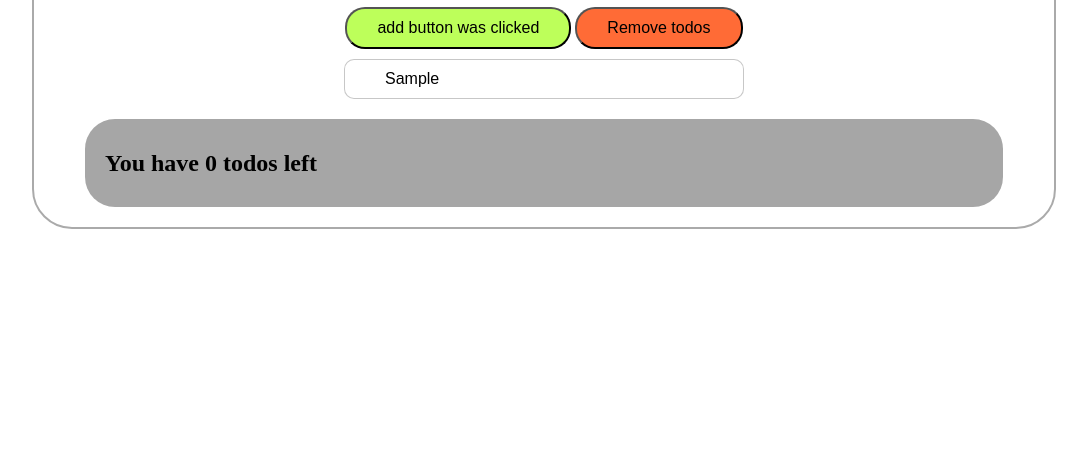
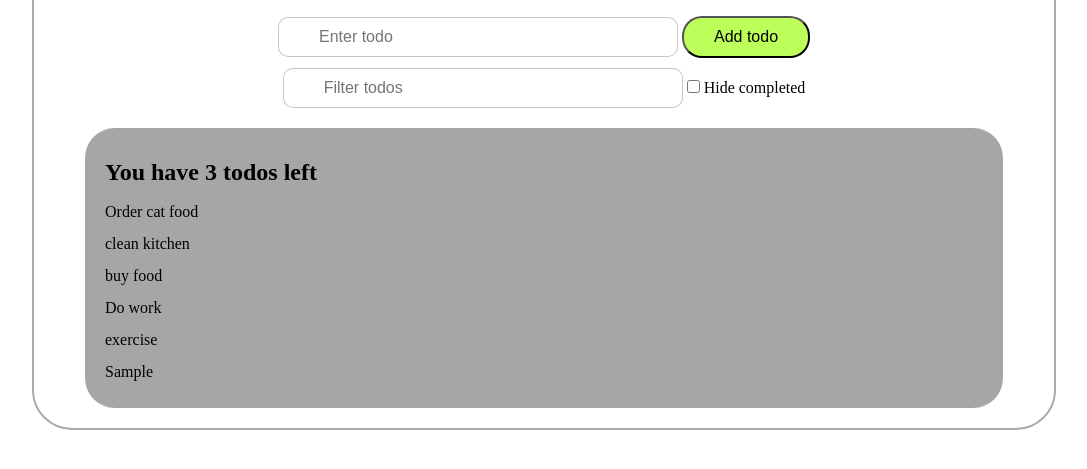
Before and after one commit to hari-basnet/to-do-app-javascript, a plain HTML site: page index.html in a window 1280 px wide. Both pictures are taken after typing "Sample" into the empty fields and a click on the button "Add todo". Shown: the part 115-584 px from the top of the page, without its empty margins (96-1183 px from the left). Drawn offline with Linux system fonts and the light colour scheme.

Commit message:
js added

```diff
--- a/css/main.css
+++ b/css/main.css
@@ -44,8 +44,7 @@
     background-color: rgba(255, 68, 0, 0.788);
 }
 
-input{
-
+#search-text{
   border: 1px solid rgba(0, 0, 0, 0.221);
   border-radius: 10px;
   font-size: 1rem;
@@ -54,3 +53,13 @@ input{
   padding: 10px 40px;
   width: 400px;
 }
+
+#add-todo__box{
+  border: 1px solid rgba(0, 0, 0, 0.221);
+  border-radius: 10px;
+  font-size: 1rem;
+  margin: 10px 0 0 0;
+  outline-color: rgba(0, 0, 0, 0.31);
+  padding: 10px 40px;
+  width: 400px;
+}
--- a/index.html
+++ b/index.html
@@ -17,12 +17,17 @@
         <div id="message">
 
         </div>
-
-        <div id="button-container">
+        <form id="new-todo">
+            <input type="text" id="add-todo__box" placeholder="Enter todo" name="newTodo">
             <button id="add-btn">Add todo</button>
-            <button id="remove-btn">Remove todos</button>
+            <!-- <button id="remove-btn">Remove todos</button> -->
+        </form>
+        <div class="filter-todos">
+            <input id="search-text" type="text" placeholder="Filter todos">
+            <label>
+                <input type="checkbox" id="hide-completed"> Hide completed
+            </label>
         </div>
-        <input id="search-text" type="text" placeholder="Filter todos">
         <div id="todo-list"  class="todo-list">
 
         </div>
--- a/js/app.js
+++ b/js/app.js
@@ -21,9 +21,11 @@ const todos = [{
 
 // populate the todos list
 const filters = {
-    searchText: ''
+    searchText: '',
+    hideCompleted: false
 }
 
+// render todos to the page
 const renderTodos = function (todos, filters){
     const filteredTodos = todos.filter(function (todo){
         return todo.text.toLowerCase().includes(filters.searchText.toLowerCase());
@@ -49,16 +51,23 @@ const renderTodos = function (todos, filters){
 
 renderTodos(todos, filters);
 
-document.querySelector('#add-btn').addEventListener('click', function(e){
-    e.target.textContent = 'add button was clicked';
-})
 
-document.querySelector('#remove-btn').addEventListener('click', function(e){
-    e.target.style.background = 'red';
-})
-
+// event listeners
 document.querySelector('#search-text').addEventListener('input', function(e){
     filters.searchText = e.target.value;
     console.log(e.target.value);
-    renderTodos(todos, filters);Þ
+    renderTodos(todos, filters);
 })
+
+document.querySelector('#new-todo').addEventListener('submit', function(e){
+    e.preventDefault();
+
+    todos.push({text:e.target.elements.newTodo.value, completed:false});
+    renderTodos(todos, filters);
+    e.target.elements.newTodo.value = '';
+})
+
+document.querySelector('#hide-selected').addEventListener('change', function(e){
+
+
+})
```
